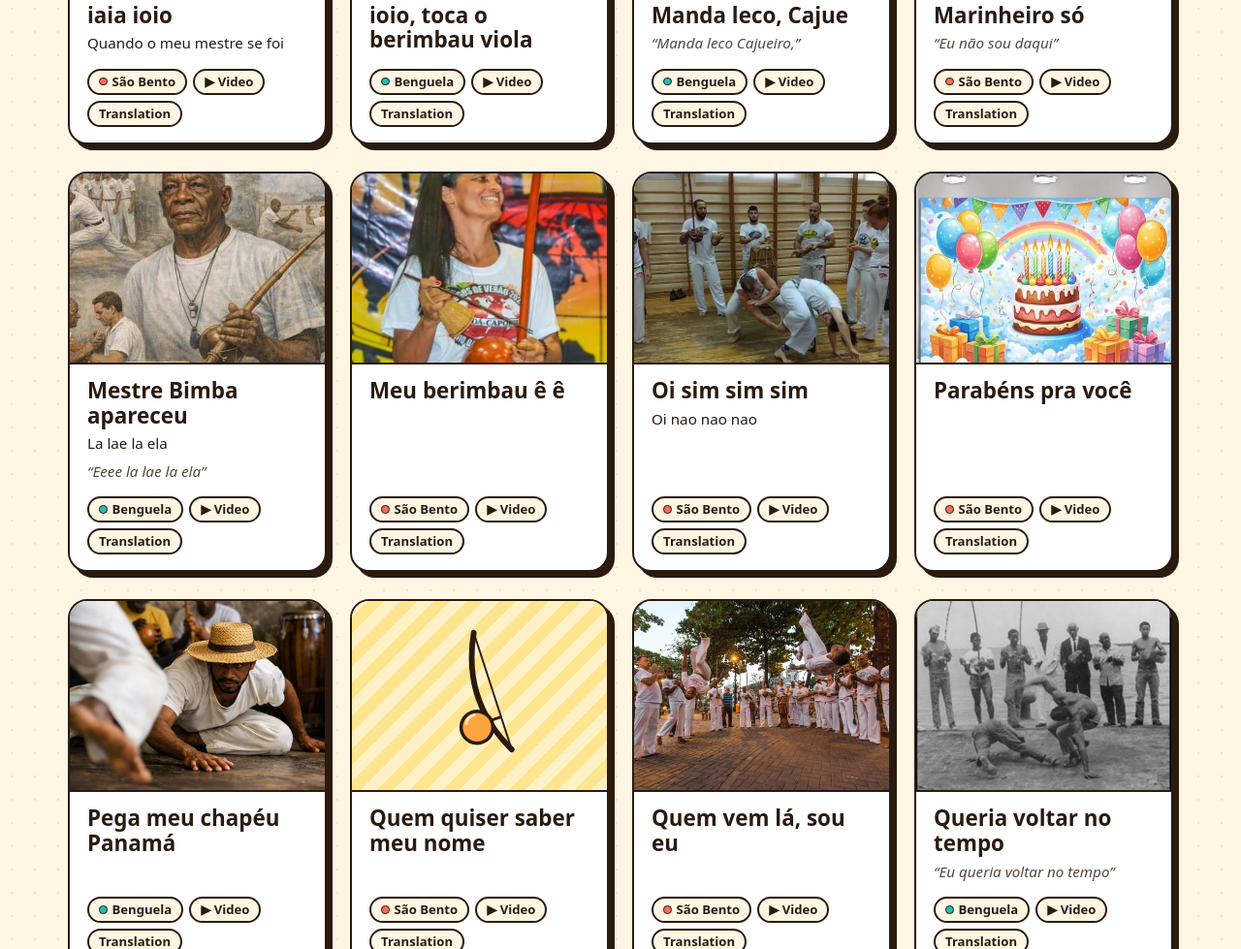
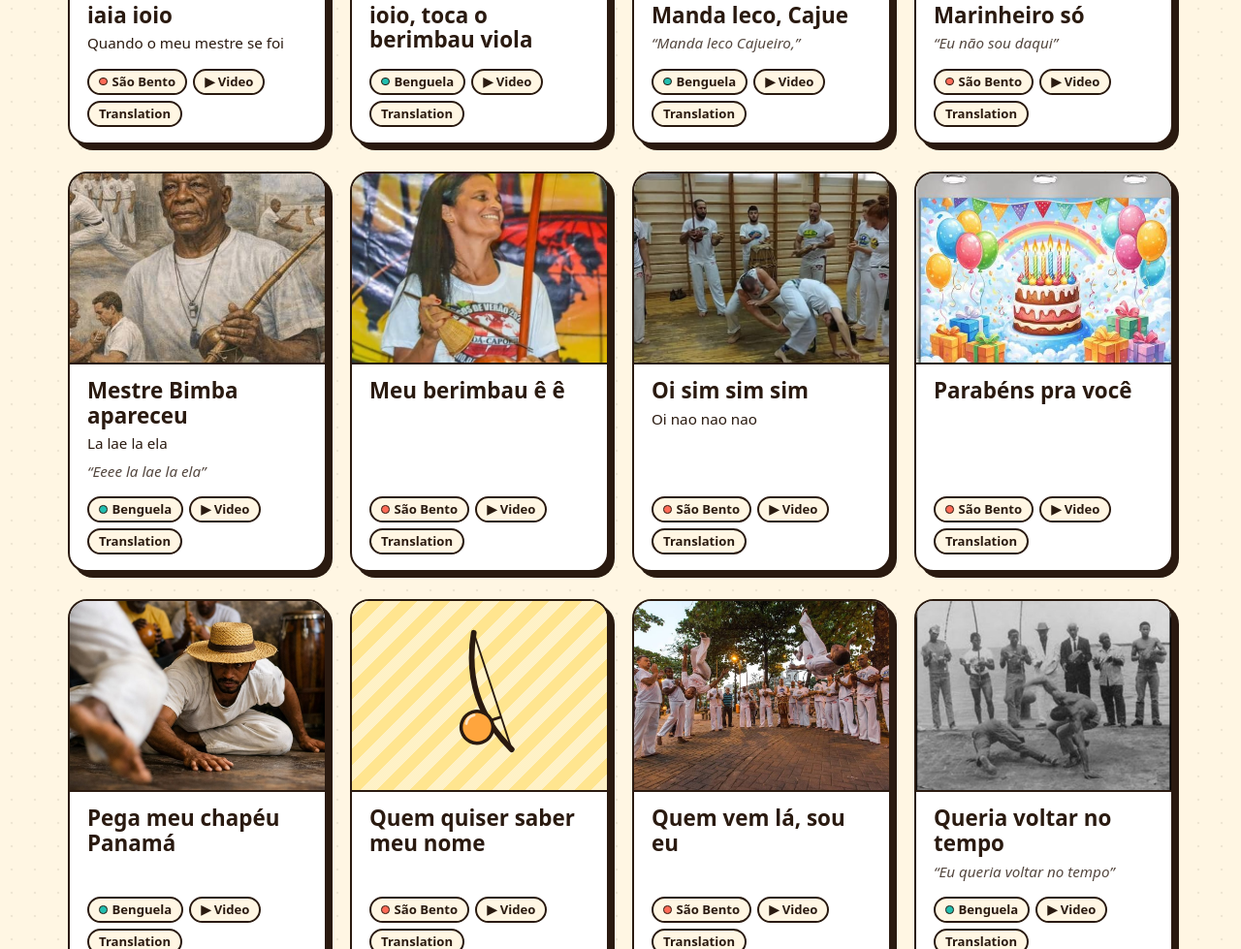
Before and after one commit to BemteviCapoeira/capoeira, an Astro site: page /capoeira/en in a window 1280 px wide. Shown: the part 2235-3214 px from the top of the page at 97% size. Built offline with nearby package versions, Linux system fonts and the light colour scheme; Astro itself is replaced by a stand-in of ours.

Commit message:
add wide.jpg to meu-berimbau

```diff
--- a/src/content/songs/meu-berimbau-e-e/index.md
+++ b/src/content/songs/meu-berimbau-e-e/index.md
@@ -2,6 +2,7 @@
 titles: ["Meu berimbau ê ê"]
 tags: [sao-bento]
 image: ./cover.jpg
+imageWide: ./wide.jpg
 imageAlt: "הברימבאו שלי, חברי"
 imageAltEn: "My berimbau, my comrade"
 youtube: IohVrqEetIk
```
Also changed, not shown: src/content/songs/meu-berimbau-e-e/wide.jpg (added).
